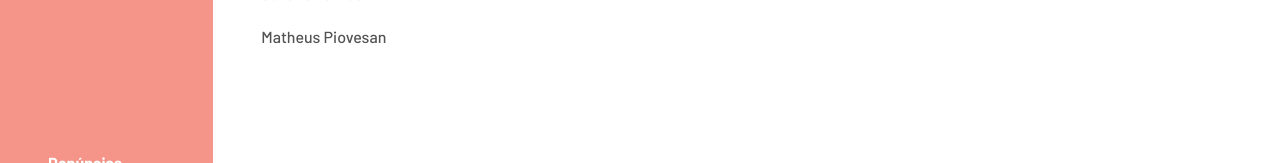
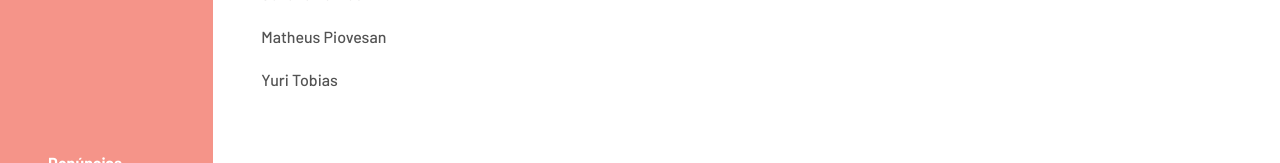
Before and after one commit to VRI-UFPR/CienciaNaEscola, a React (Create React App) app: page /about in a window 1280 px wide. Shown: the part 540-703 px from the top of the page. Built offline with nearby package versions, Linux system fonts and the light colour scheme; a web font is replaced by a local one.

Commit message:
ESQUECI UM NOME PERDAO

```diff
--- a/src/pages/InfosPage.jsx
+++ b/src/pages/InfosPage.jsx
@@ -53,6 +53,7 @@ function InfosPage(props) {
                             <h2 className="color-dark-gray text-justify fw-medium fs-6 pb-4 m-0">{"João Armênio"}</h2>
                             <h2 className="color-dark-gray text-justify fw-medium fs-6 pb-4 m-0">{"Juliana Zambon"}</h2>
                             <h2 className="color-dark-gray text-justify fw-medium fs-6 pb-4 m-0">{"Matheus Piovesan"}</h2>
+                            <h2 className="color-dark-gray text-justify fw-medium fs-6 pb-4 m-0">{"Yuri Tobias"}</h2>
                         </div>
                         <div className="row justify-content-between mx-0">
                             <div className="col-2"></div>
```
